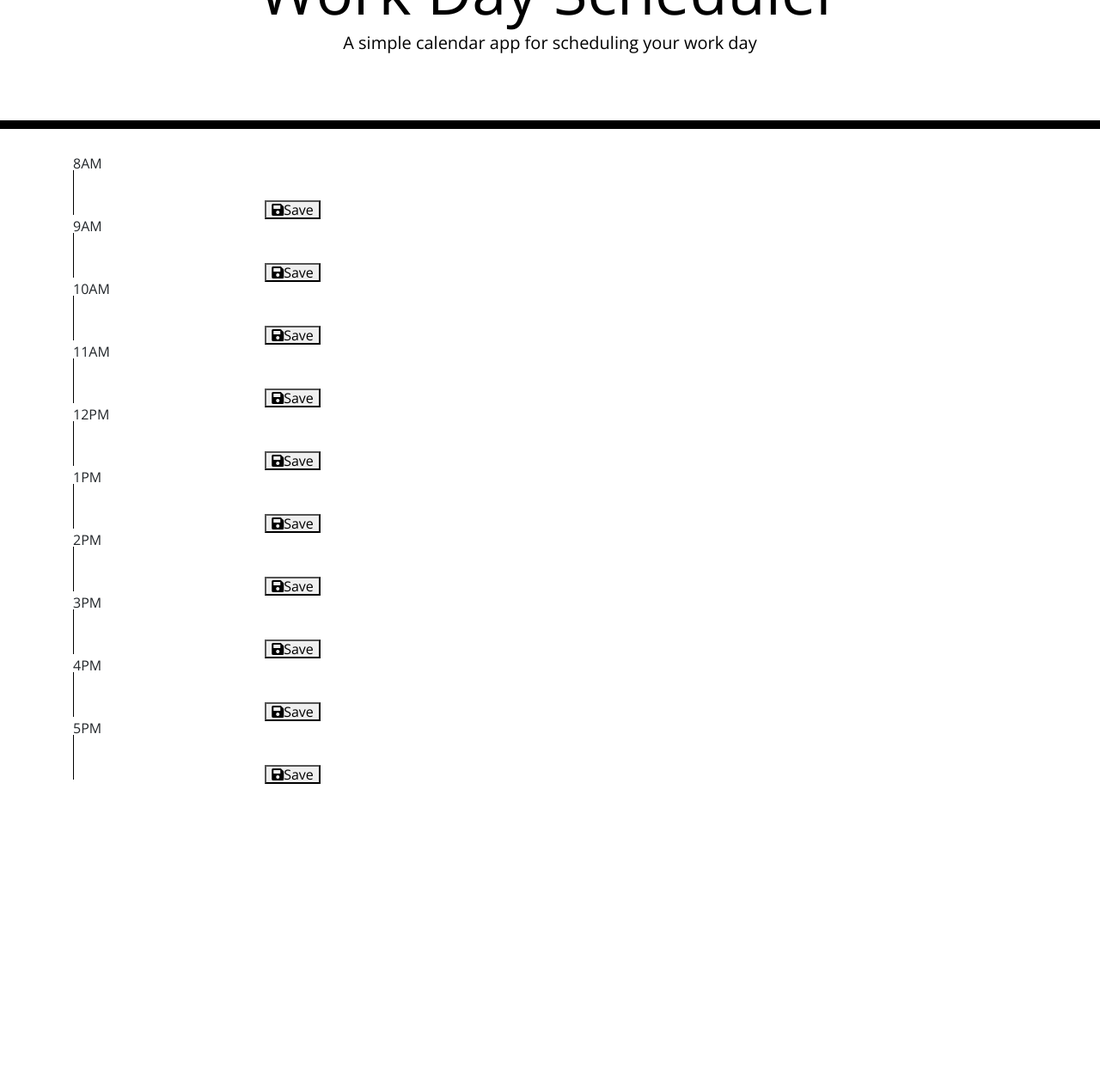
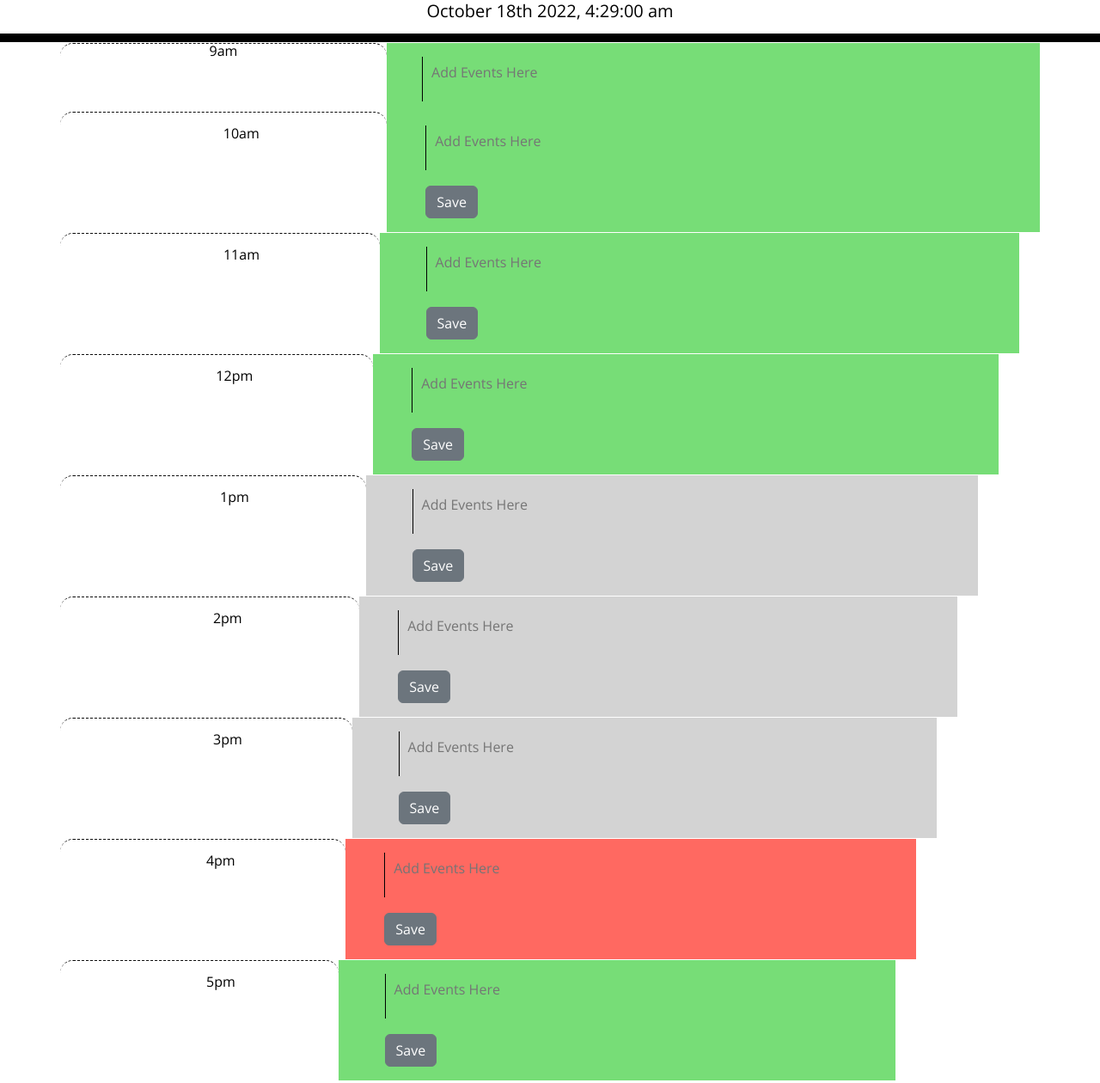
Before and after one commit to Urstupidsammy/workDayScheduler, a plain HTML site: page index.html in a window 1280 px wide. Shown: the part 118-1378 px from the top of the page at 86% size. Before the commit the page ends 1030 px from the top, so only its background shows below. Drawn offline with nearby package versions, Linux system fonts and the light colour scheme; files that its build step writes are made by us from their sources.

Commit message:
finished up the js

```diff
--- a/assets/js/script.js
+++ b/assets/js/script.js
@@ -1,74 +1,85 @@
-//Global Variables
-//Reference moment.js
-var today = moment();
-//Referance the whole task
-var timeBlockEl = document.querySelector('container');
+//current time is displayed at the top of the scheduler
+var currentTime = moment().format("MMMM Do YYYY, h:mm:ss a");
+$("#currentDay").text(currentTime);
 
-//References
-//Display the current date and time on the paragraph with an id of "currentDay"
-$('#currentDay').text(today.format('LLLL')); //LLLL represents the day of week, date and time
+//timeblocks presented for each hour in the business dya
+var timeBlock = $(".hour");
+var now = parseInt(moment().format("H"));
 
-//Event Listeners
-//Event Listener for the Save Button
-$('.saveBtn').on('click', function (){
-    //get values of description from jquery
-    var textValue = $(this).siblings('.description').val();
-    //get the id attribute of the parent div element
-    var timeKey = $(this).parent().attr('id');
+//each timeblock is color coded to show past/present/future
+$.each(timeBlock, function (i, hour) {
+    var hourID = parseInt($(this).attr("id"));
+    if (hourID === now) {
+        $(this).next().addClass("present");
+    }else if (hourID < now) {
+        $(this).next().addClass("past");
 
-//save in local storage
-    localStorage.setItem(timeKey, textValue);
+    }else if (hourID > now) {
+        $(this).next().addClass("future");
+    }
 });
 
+//able to click on the time row and save event text to local storage and remain after refresh
+$('.saveBtn').on("click", function (event){
+    var calenderItem = event.target.parentElement.previousElementSibling.children[0].value;
+    localStorage.setItem(event.target.attributes[0].value, calenderItem);
 
-//Get item (if any) from local storage
-$('#hour8 .description').val(localStorage.getItem('hour8'));
-$('#hour9 .description').val(localStorage.getItem('hour9'));
-$('#hour10 .description').val(localStorage.getItem('hour10'));
-$('#hour11 .description').val(localStorage.getItem('hour11'));
-$('#hour12 .description').val(localStorage.getItem('hour12'));
-$('#hour13 .description').val(localStorage.getItem('hour13'));
-$('#hour14 .description').val(localStorage.getItem('hour14'));
-$('#hour15 .description').val(localStorage.getItem('hour15'));
-$('#hour16 .description').val(localStorage.getItem('hour16'));
-$('#hour17 .description').val(localStorage.getItem('hour17'));
+});
 
-//Function that will track wether a task is in the past, present or future and color code it accordingly
-function auditTask() {
-    //get current number of hours
-    var currentHour = today.hours();
-
-    //loop over each time block
-    $('.time-block').each(function () {
-        var timeId =parseInt($(this).attr('id').split("hour")[1]);
-       //if the time Id attribute is earlier than the current hour, add the past class
-        if (timeId < currentHour) {
-            $(this).addClass('past');
-        }
-        //if the time Id attribute is equal to the current hour, remove the past and future class and add the present class
-        else if (timeId === currentHour){
-            $(this).removeClass('past');
-            $(this).removeClass('future');
-            $(this).removeClass('present');
-        }
-        //If the time Id attribute is after the current hour, remove the past and present class and add the future class
-        else{
-            $(this).removeClass('past');
-            $(this).removeClass('present');
-            $(this).removeClass('future');
-
-        }
-
-
-    });
-    //Call the audit task function
-    auditTask();
-
-
-    //Use setTimeout to update the time every minute (1000ms * 60s)
-    setTimeout(function (){
-        //clear the current URl
-        location = '';//location references the current URL
-    }, 1000 * 60);
-
-}
+//after refresh still saved
+$(document).ready(function (){
+    if(localStorage["9"] !==null && localStorage["9"] !== undefined) {
+        var nineAm = $("<p>" + localStorage["9"] + "</p>");
+        $("nineAm").append(nineAm[0].innerText);
+    }else {
+        ("");
+    }
+    if(localStorage["10"] !==null && localStorage["10"] !== undefined) {
+        var tenAm = $("<p>" + localStorage["10"] + "</p>");
+        $("tenAm").append(tenAm[0].innerText);
+    }else {
+        ("");
+    }
+    if(localStorage["11"] !==null && localStorage["11"] !== undefined) {
+        var elevenAm = $("<p>" + localStorage["11"] + "</p>");
+        $("elevenAm").append(elevenAm[0].innerText);
+    }else {
+        ("");
+    }
+    if(localStorage["12"] !==null && localStorage["12"] !== undefined) {
+        var twelvePm = $("<p>" + localStorage["12"] + "</p>");
+        $("twelvePm").append(twelvePm[0].innerText);
+    }else {
+        ("");
+    }
+    if(localStorage["1"] !==null && localStorage["1"] !== undefined) {
+        var onePm = $("<p>" + localStorage["1"] + "</p>");
+        $("onePm").append(onePm[0].innerText);
+    }else {
+        ("");
+    }
+    if(localStorage["2"] !==null && localStorage["2"] !== undefined) {
+        var twoPm = $("<p>" + localStorage["2"] + "</p>");
+        $("twoPm").append(twoPm[0].innerText);
+    }else {
+        ("");
+    }
+    if(localStorage["3"] !==null && localStorage["3"] !== undefined) {
+        var threePm = $("<p>" + localStorage["3"] + "</p>");
+        $("threePm").append(threePm[0].innerText);
+    }else {
+        ("");
+    }
+    if(localStorage["4"] !==null && localStorage["4"] !== undefined) {
+        var fourPm = $("<p>" + localStorage["4"] + "</p>");
+        $("fourPm").append(fourPm[0].innerText);
+    }else {
+        ("");
+    }
+    if(localStorage["5"] !==null && localStorage["5"] !== undefined) {
+        var fivePm = $("<p>" + localStorage["5"] + "</p>");
+        $("fivePm").append(fivePm[0].innerText);
+    }else {
+        ("");
+    }
+});
--- a/index.html
+++ b/index.html
@@ -5,9 +5,7 @@
     <meta name="viewport" content="width=device-width, initial-scale=1.0" />
     <meta http-equiv="X-UA-Compatible" content="ie=edge" />
    <!--Bootstrap link-->
-    <link
-      rel="stylesheet"
-      href="https://stackpath.bootstrapcdn.com/bootstrap/4.3.1/css/bootstrap.min.css" />
+   <link rel="stylesheet" href="https://cdn.jsdelivr.net/npm/bootstrap@5.2.2/dist/css/bootstrap.min.css" integrity="sha384-Zenh87qX5JnK2Jl0vWa8Ck2rdkQ2Bzep5IDxbcnCeuOxjzrPF/et3URy9Bv1WTRi" crossorigin="anonymous">
        <!--FontAwesome link-->
 
     <link
@@ -22,7 +20,7 @@
       rel="stylesheet"/>
        <!--CSS link-->
 
-    <link rel="stylesheet" href="style.css" />
+    <link rel="stylesheet" href="./assets/css/style.css" />
     <title>Work Day Scheduler</title>
   </head>
 
@@ -34,151 +32,141 @@
     </header>
     <div class="container">
       <!-- Timeblocks go here -->
-      <div id="hour8" class="row-timeblock">
-        <div class="col-md-1-hour">
-          8AM
-        </div>
-      <!-- Place to write task -->
+      <div class="row">
+        <div class="col 2 time-block hour" id="9am">9am</div>
+        <div class="col-8 time-slot">
+       <textarea id="nineAm" placeholder="Add Events Here"
+        class="calender-event"
+        rows="2"
+        cols="50"></textarea>
 
-        <textarea class="col-md-10-description">
-
-        </textarea>
-
-        <button class="col-md-1-btn-saveBtn"><i class="fas fa-save"></i>Save</button>
+        <button id="9" class="btn btn-secondary">Save</button>
+      </div>
       </div>
 
 
-       <!-- Timeblocks go here -->
-       <div id="hour9" class="row-timeblock">
-        <div class="col-md-1-hour">
-          9AM
+      <!-- Timeblocks go here -->
+      <div class="row">
+        <div class="col 2 time-block hour" id="10am">
+          10am
         </div>
       <!-- Place to write task -->
+      <div class="col-8 time-slot">
+        <textarea id="tenAm" placeholder="Add Events Here"
+        class="calender-event"
+        rows="2"
+        cols="50"></textarea>
 
-        <textarea class="col-md-10-description">
-
-        </textarea>
-
-        <button class="col-md-1-btn-saveBtn"><i class="fas fa-save"></i>Save</button>
+        <button id="10" class="btn btn-secondary">Save</button>
       </div>
 
+        <!-- Timeblocks go here -->
+        <div class="row">
+          <div class="col 2 time-block hour" id="11am">
+            11am
+          </div>
+        <!-- Place to write task -->
+        <div class="col-8 time-slot">
+          <textarea id="elevenAm" placeholder="Add Events Here"
+          class="calender-event"
+          rows="2"
+          cols="50"></textarea>
 
-       <!-- Timeblocks go here -->
-       <div id="hour10" class="row-timeblock">
-        <div class="col-md-1-hour">
-          10AM
+          <button id="11" class="btn btn-secondary">Save</button>
+        </div>
+
+          <!-- Timeblocks go here -->
+      <div class="row">
+        <div class="col 2 time-block hour" id="12pm">
+          12pm
         </div>
       <!-- Place to write task -->
+      <div class="col-8 time-slot">
+        <textarea id="twelvePm" placeholder="Add Events Here"
+        class="calender-event"
+        rows="2"
+        cols="50"></textarea>
 
-        <textarea class="col-md-10-description">
-
-        </textarea>
-
-        <button class="col-md-1-btn-saveBtn"><i class="fas fa-save"></i>Save</button>
+        <button id="12" class="btn btn-secondary">Save</button>
       </div>
 
-       <!-- Timeblocks go here -->
-       <div id="hour11" class="row-timeblock">
-        <div class="col-md-1-hour">
-          11AM
+        <!-- Timeblocks go here -->
+        <div class="row">
+          <div class="col 2 time-block hour" id="1pm">
+            1pm
+          </div>
+        <!-- Place to write task -->
+        <div class="col-8 time-slot">
+          <textarea id="onePm" placeholder="Add Events Here"
+          class="calender-event"
+          rows="2"
+          cols="50"></textarea>
+
+          <button id="1" class="btn btn-secondary">Save</button>
+        </div>
+
+          <!-- Timeblocks go here -->
+      <div class="row">
+        <div class="col 2 time-block hour" id="2pm">
+          2pm
         </div>
       <!-- Place to write task -->
+      <div class="col-8 time-slot">
+        <textarea id="twoPm" placeholder="Add Events Here"
+        class="calender-event"
+        rows="2"
+        cols="50"></textarea>
 
-        <textarea class="col-md-10-description">
-
-        </textarea>
-
-        <button class="col-md-1-btn-saveBtn"><i class="fas fa-save"></i>Save</button>
+        <button id="2" class="btn btn-secondary">Save</button>
       </div>
 
-       <!-- Timeblocks go here -->
-       <div id="hour12" class="row-timeblock">
-        <div class="col-md-1-hour">
-          12PM
+        <!-- Timeblocks go here -->
+        <div class="row">
+          <div class="col 2 time-block hour" id="3pm">
+            3pm
+          </div>
+        <!-- Place to write task -->
+        <div class="col-8 time-slot">
+          <textarea id="threePm" placeholder="Add Events Here"
+          class="calender-event"
+          rows="2"
+          cols="50"></textarea>
+
+          <button id="3" class="btn btn-secondary">Save</button>
+        </div>
+
+
+          <!-- Timeblocks go here -->
+      <div class="row">
+        <div class="col 2 time-block hour" id="4pm">
+          4pm
         </div>
       <!-- Place to write task -->
+      <div class="col-8 time-slot">
+        <textarea id="fourPm" placeholder="Add Events Here"
+        class="calender-event"
+        rows="2"
+        cols="50"></textarea>
 
-        <textarea class="col-md-10-description">
-
-        </textarea>
-
-        <button class="col-md-1-btn-saveBtn"><i class="fas fa-save"></i>Save</button>
+        <button id="4" class="btn btn-secondary">Save</button>
       </div>
 
+        <!-- Timeblocks go here -->
+        <div class="row">
+          <div class="col 2 time-block hour" id="5pm">
+            5pm
+          </div>
+        <!-- Place to write task -->
+        <div class="col-8 time-slot">
+          <textarea id="fivePm" placeholder="Add Events Here"
+          class="calender-event"
+          rows="2"
+          cols="50"></textarea>
 
-       <!-- Timeblocks go here -->
-       <div id="hour13" class="row-timeblock">
-        <div class="col-md-1-hour">
-          1PM
+          <button id="5" class="btn btn-secondary">Save</button>
         </div>
-      <!-- Place to write task -->
-
-        <textarea class="col-md-10-description">
-
-        </textarea>
-
-        <button class="col-md-1-btn-saveBtn"><i class="fas fa-save"></i>Save</button>
-      </div>
-
-       <!-- Timeblocks go here -->
-       <div id="hour14" class="row-timeblock">
-        <div class="col-md-1-hour">
-          2PM
-        </div>
-      <!-- Place to write task -->
-
-        <textarea class="col-md-10-description">
-
-        </textarea>
-
-        <button class="col-md-1-btn-saveBtn"><i class="fas fa-save"></i>Save</button>
-      </div>
 
 
-       <!-- Timeblocks go here -->
-       <div id="hour15" class="row-timeblock">
-        <div class="col-md-1-hour">
-          3PM
-        </div>
-      <!-- Place to write task -->
-
-        <textarea class="col-md-10-description">
-
-        </textarea>
-
-        <button class="col-md-1-btn-saveBtn"><i class="fas fa-save"></i>Save</button>
-      </div>
-
-
-       <!-- Timeblocks go here -->
-       <div id="hour16" class="row-timeblock">
-        <div class="col-md-1-hour">
-          4PM
-        </div>
-      <!-- Place to write task -->
-
-        <textarea class="col-md-10-description">
-
-        </textarea>
-
-        <button class="col-md-1-btn-saveBtn"><i class="fas fa-save"></i>Save</button>
-      </div>
-
-
-       <!-- Timeblocks go here -->
-       <div id="hour17" class="row-timeblock">
-        <div class="col-md-1-hour">
-          5PM
-        </div>
-      <!-- Place to write task -->
-
-        <textarea class="col-md-10-description">
-
-        </textarea>
-      <!-- Save Button -->
-
-        <button class="col-md-1-btn-saveBtn"><i class="fas fa-save"></i>Save</button>
-      </div>
 
 
 
@@ -189,6 +177,6 @@
       <!-- Link to moment.js -->
     <script src="https://cdnjs.cloudflare.com/ajax/libs/moment.js/2.24.0/moment.min.js"></script>
       <!-- link to script.js -->
-    <script src="script.js"></script>
+    <script src="./assets/js/script.js"></script>
   </body>
 </html>
```
Also changed, not shown: 1 other file.
